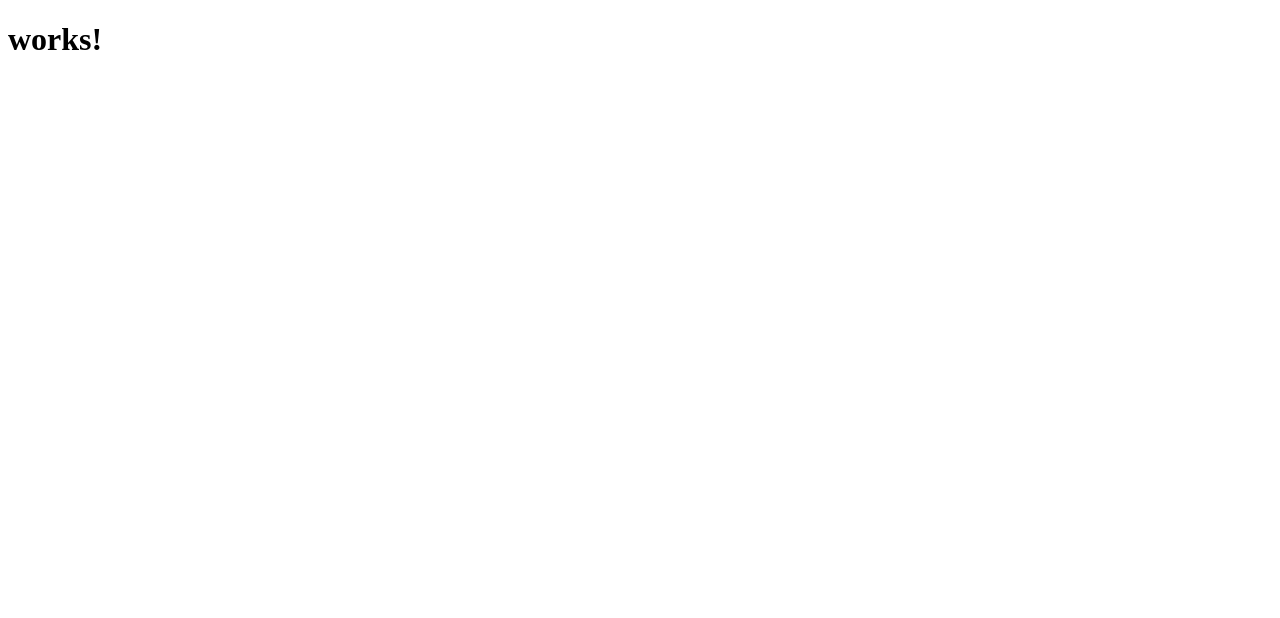
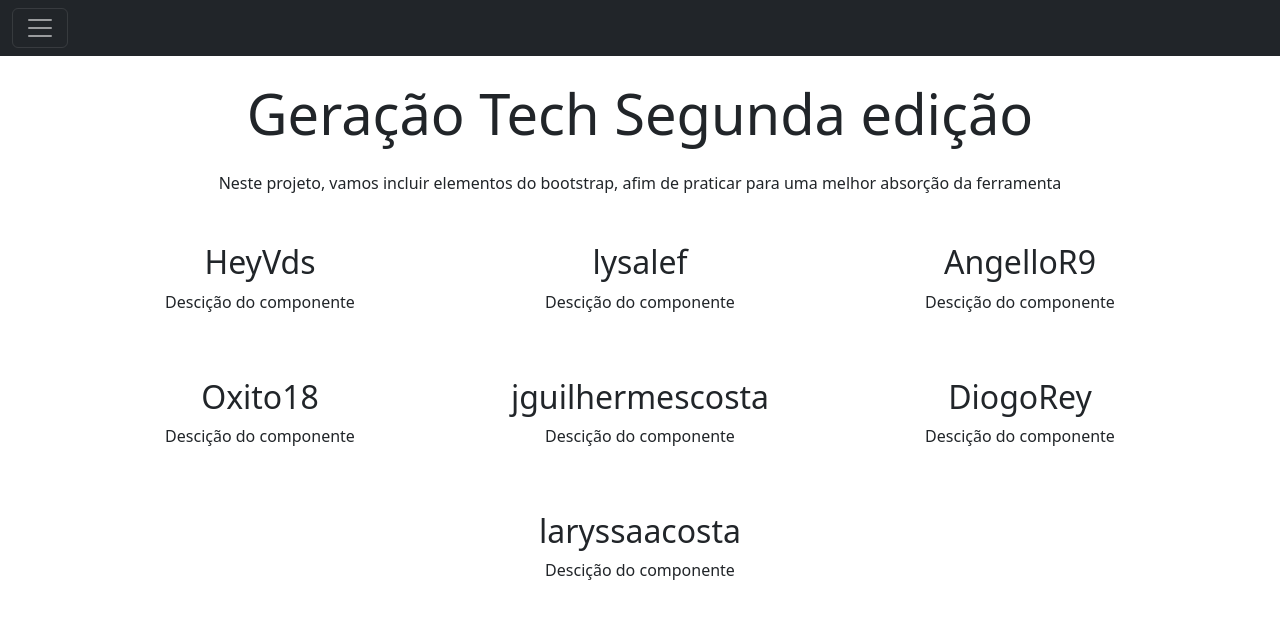
Before and after one commit to gtsalazul/colaboracao, a plain HTML site: page index.html in a window 1280 px wide. Drawn offline with nearby package versions, Linux system fonts and the light colour scheme.

Commit message:
feat: base do exercício

```diff
--- a/index.html
+++ b/index.html
@@ -1,11 +1,103 @@
 <!DOCTYPE html>
 <html lang="pt-br">
+
 <head>
     <meta charset="UTF-8">
     <meta name="viewport" content="width=device-width, initial-scale=1.0">
     <title>Exercício Bootstrap</title>
+    <link href="https://cdn.jsdelivr.net/npm/bootstrap@5.3.3/dist/css/bootstrap.min.css" rel="stylesheet"
+        integrity="sha384-QWTKZyjpPEjISv5WaRU9OFeRpok6YctnYmDr5pNlyT2bRjXh0JMhjY6hW+ALEwIH" crossorigin="anonymous">
 </head>
+
 <body>
-    <h1>works!</h1>
+
+    <!-- External content -->
+    <div class="collapse" id="navbarToggleExternalContent" data-bs-theme="dark">
+        <div class="bg-dark p-4">
+            <h5 class="text-body-emphasis h4">Geração Tech - Turma GT5</h5>
+            <span class="text-body-secondary">O objetivo desta atividade é desenvolver técnicas de colaboração em um
+                repositório remoto e uso de bibliotecas</span>
+        </div>
+    </div>
+    <nav class="navbar navbar-dark bg-dark">
+        <div class="container-fluid">
+            <button class="navbar-toggler" type="button" data-bs-toggle="collapse"
+                data-bs-target="#navbarToggleExternalContent" aria-controls="navbarToggleExternalContent"
+                aria-expanded="false" aria-label="Toggle navigation">
+                <span class="navbar-toggler-icon"></span>
+            </button>
+        </div>
+    </nav>
+
+    <!-- Área de título e páragrafo -->
+    <div class="container">
+        <div class="container text-center">
+            <h1 class="display-4 my-4">Geração Tech Segunda edição</h1>
+            <p>Neste projeto, vamos incluir elementos do bootstrap, afim de praticar para uma melhor absorção da ferramenta</p>
+        </div>
+    </div>
+
+    <!-- Área de colaboração da equipe -->
+     <div class="container text-center my-5">
+        <div class="row my-5">
+
+            <div class="col">
+                <h2>HeyVds</h2>
+                <!-- componente -->
+                <p>Descição do componente</p>
+            </div>
+
+            <div class="col">
+                <h2>lysalef</h2>
+                <!-- componente -->
+                <p>Descição do componente</p>
+            </div>
+
+            <div class="col">
+                <h2>AngelloR9</h2>
+                <!-- componente -->
+                <p>Descição do componente</p>
+            </div>
+
+        </div>
+
+        <div class="row my-5">
+
+            <div class="col">
+                <h2>Oxito18</h2>
+                <!-- componente -->
+                <p>Descição do componente</p>
+            </div>
+
+            <div class="col">
+                <h2>jguilhermescosta</h2>
+                <!-- componente -->
+                <p>Descição do componente</p>
+            </div>
+
+            <div class="col">
+                <h2>DiogoRey</h2>
+                <!-- componente -->
+                <p>Descição do componente</p>
+            </div>
+
+        </div>
+
+        <div class="row my-5">
+
+            <div class="col">
+                <h2>laryssaacosta</h2>
+                <!-- componente -->
+                <p>Descição do componente</p>
+            </div>
+
+        </div>
+     </div>
+
+
+    <script src="https://cdn.jsdelivr.net/npm/bootstrap@5.3.3/dist/js/bootstrap.bundle.min.js"
+        integrity="sha384-YvpcrYf0tY3lHB60NNkmXc5s9fDVZLESaAA55NDzOxhy9GkcIdslK1eN7N6jIeHz"
+        crossorigin="anonymous"></script>
 </body>
+
 </html>
```
